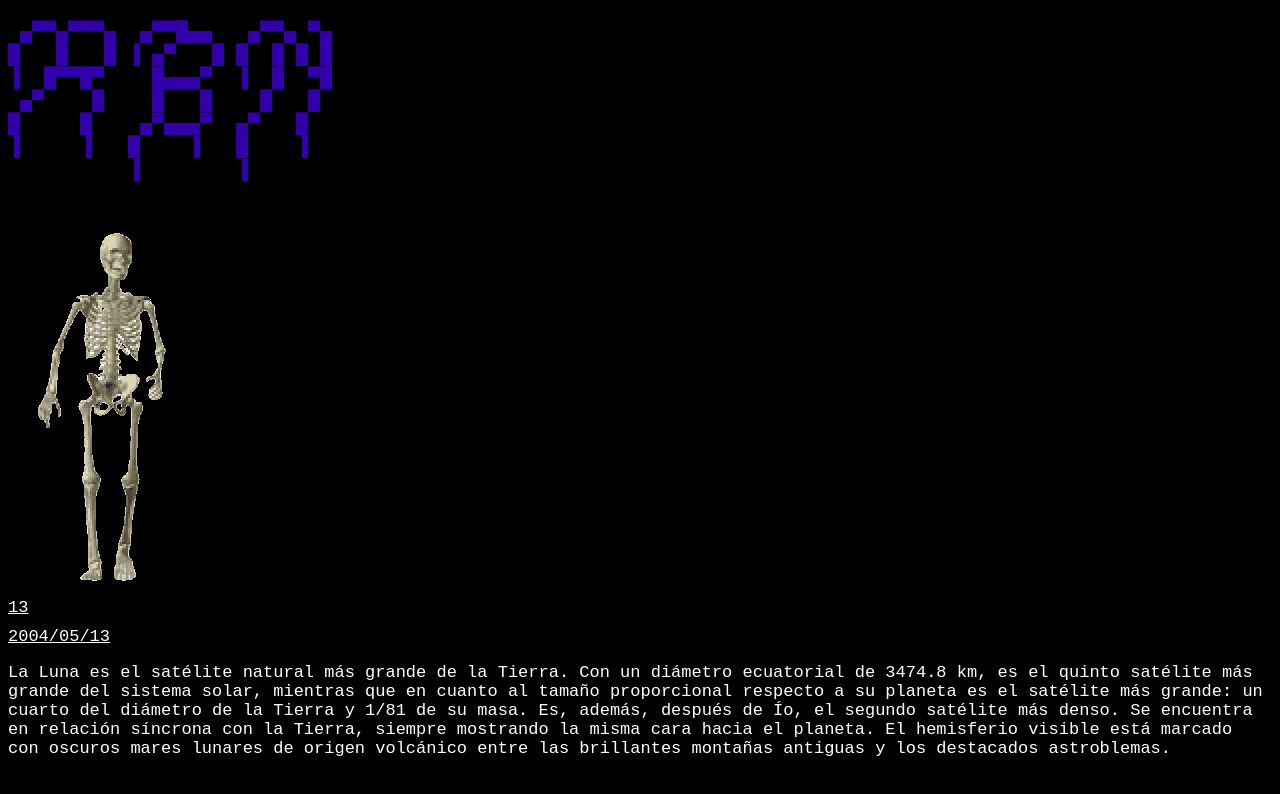
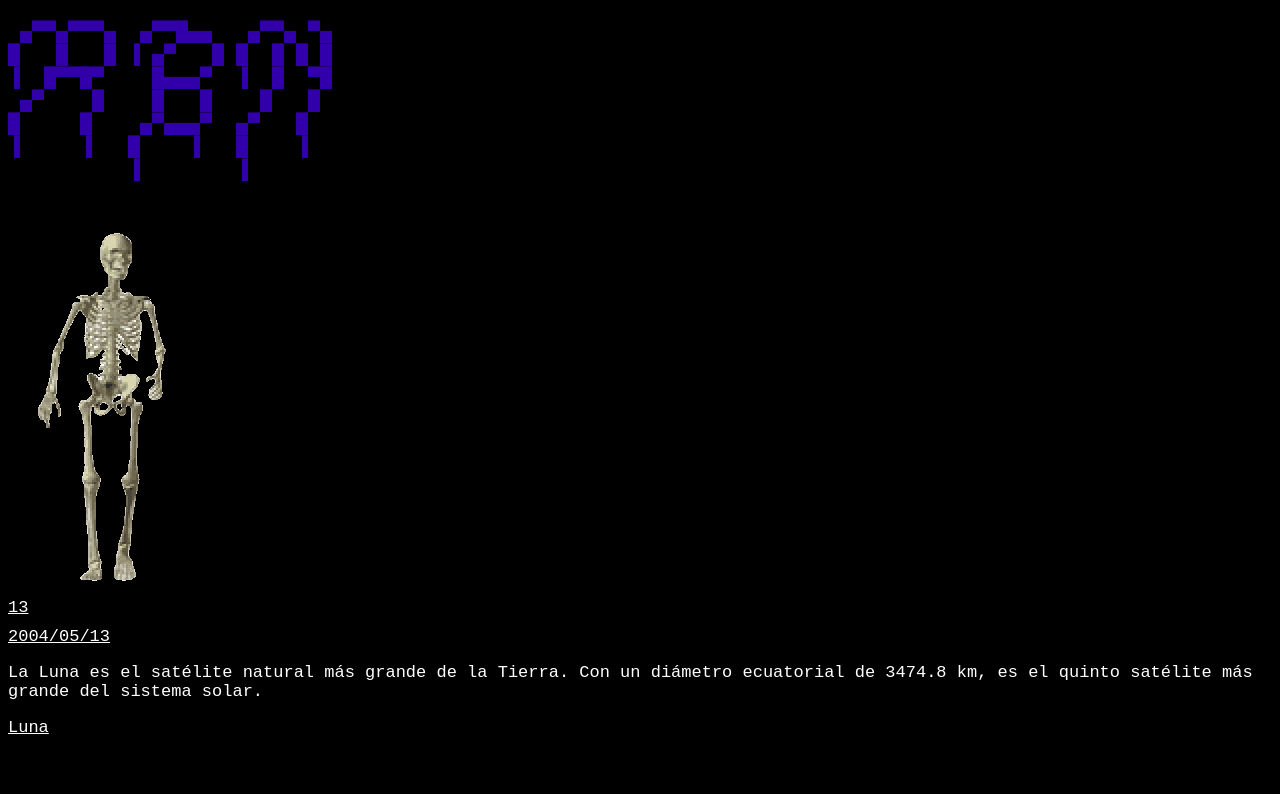
Before and after one commit to RBN13ES/RBN, a plain HTML site: page index.html in a window 1280 px wide. Drawn offline with Linux system fonts and the light colour scheme.

Commit message:
Update index.html

```diff
--- a/index.html
+++ b/index.html
@@ -55,10 +55,11 @@
   <a href="https://es.wikipedia.org/wiki/13">13</a>
   <a href="https://elpais.com/hemeroteca/2004-05-13/">2004/05/13</a>
 
-    <p>La Luna es el satélite natural más grande de la Tierra. Con un diámetro ecuatorial de 3474.8 km, es el quinto satélite más grande del sistema solar,
-    mientras que en cuanto al tamaño proporcional respecto a su planeta es el satélite más grande: un cuarto del diámetro de la Tierra y 1/81 de su masa. Es, además, después de Ío, el segundo satélite más denso.
-    Se encuentra en relación síncrona con la Tierra, siempre mostrando la misma cara hacia el planeta.
-    El hemisferio visible está marcado con oscuros mares lunares de origen volcánico entre las brillantes montañas antiguas y los destacados astroblemas.</p>
+    <p>La Luna es el satélite natural más grande de la Tierra. Con un diámetro ecuatorial de 3474.8 km, es el quinto satélite más grande del sistema solar.</p>
+
+    <a href="https://elpais.com/hemeroteca/2004-05-13/">Luna</a>
+
+
 
 
 </body>
```
